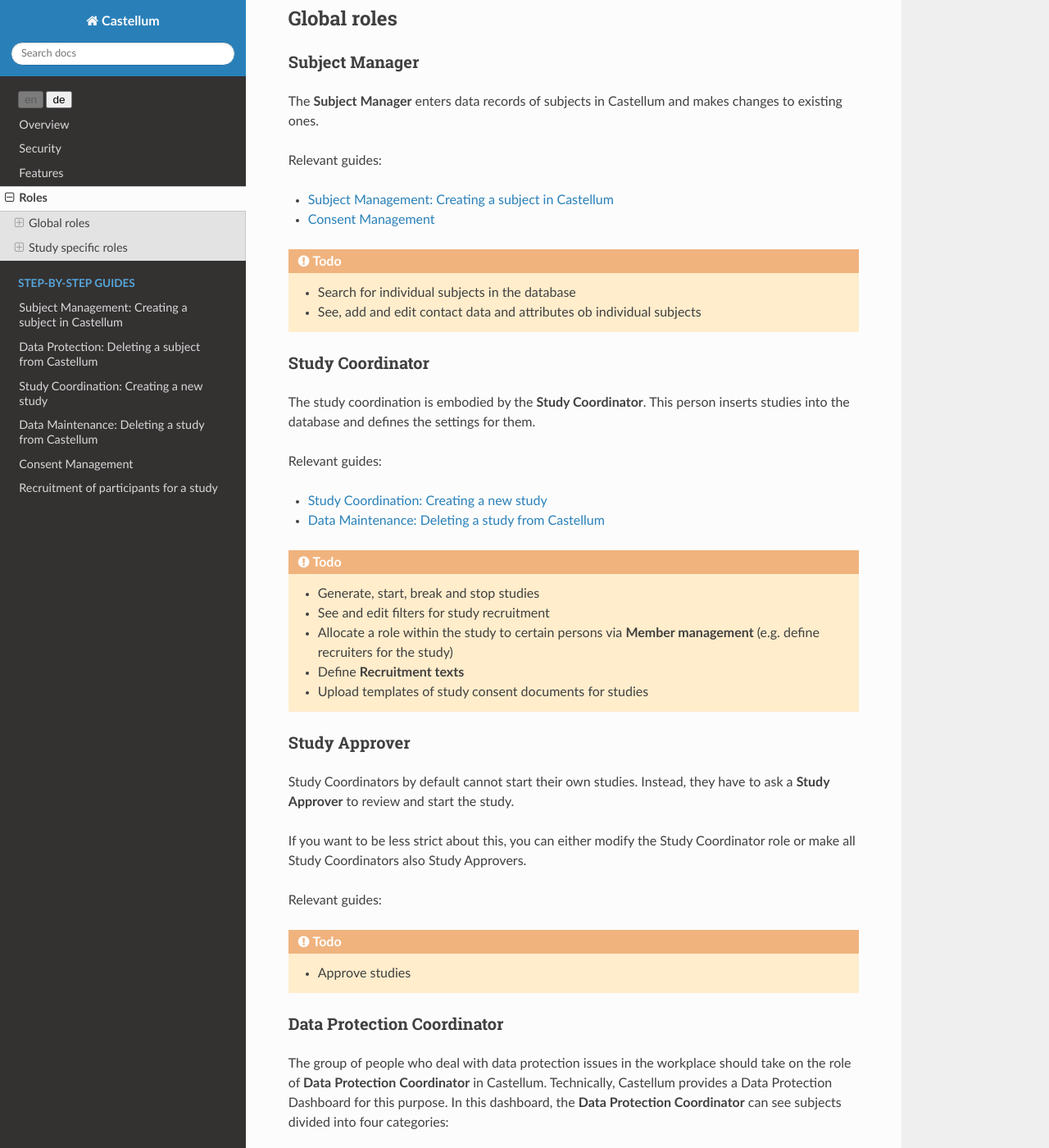
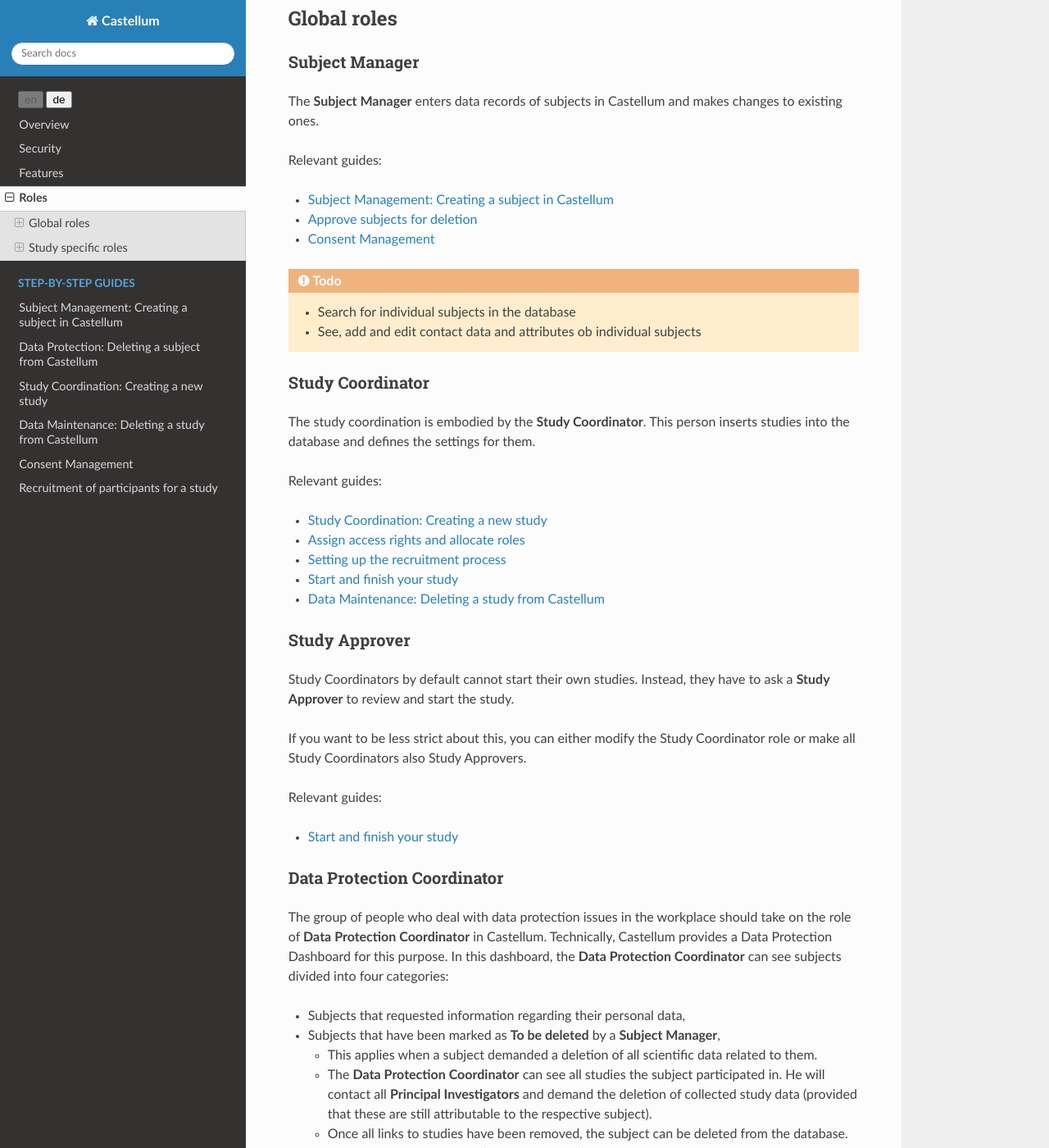
Before and after one commit to DouglasNeuroInformatics/castellum, a Sphinx documentation site: the page built from source/roles.rst, in a window 1280 px wide and 1400 px high, scrolled down 298 px. Shown: the whole window at 82% size. Built offline with Sphinx 7.4.7 and the Read the Docs theme 2.0.0, drawn with Linux system fonts in a browser that asks for light colours; some of the changed text lies outside the part shown.

Commit message:
add more refs

```diff
--- a/source/features.rst
+++ b/source/features.rst
@@ -11,6 +11,7 @@ e.g. to export or delete all of it on request.
 Relevant guides:
 
 -   :ref:`subject-create`
+-   :ref:`subject-to-be-deleted`
 -   :ref:`subject-delete`
 -   :ref:`study-create`
 -   :ref:`study-delete`
@@ -34,6 +35,7 @@ Relevant guides:
 
 -   :ref:`consent`
 -   :ref:`recruitment`
+-   :ref:`study-recruitment-settings`
 
 .. TODO::
 
--- a/source/guides/study-management.rst
+++ b/source/guides/study-management.rst
@@ -187,6 +191,9 @@ To delegate roles amongst different people, proceed as follows:
 
 4.  Select the role you want to assign to the selected person and click on **Save**
 
+
+.. _study-start:
+.. _study-finish:
 
 Start and finish your study
 ---------------------------
--- a/source/guides/subject-management.rst
+++ b/source/guides/subject-management.rst
@@ -153,6 +153,8 @@ In order to create a potential subject in Castellum, please proceed as follows:
     -   When you found the study the subject participated in, click on **Add to study**
 
 
+.. _subject-to-be-deleted:
+
 Approve subjects for deletion
 ------------------------------
 
--- a/source/roles.rst
+++ b/source/roles.rst
@@ -38,16 +39,10 @@ inserts studies into the database and defines the settings for them.
 Relevant guides:
 
 -   :ref:`study-create`
+-   :ref:`study-members`
+-   :ref:`study-recruitment-settings`
+-   :ref:`study-finish`
 -   :ref:`study-delete`
-
-.. TODO::
-
-    -   Generate, start, break and stop studies
-    -   See and edit filters for study recruitment
-    -   Allocate a role within the study to certain persons via **Member management**
-        (e.g. define recruiters for the study)
-    -   Define **Recruitment texts**
-    -   Upload templates of study consent documents for studies
 
 Study Approver
 ~~~~~~~~~~~~~~
@@ -60,9 +55,7 @@ Coordinator role or make all Study Coordinators also Study Approvers.
 
 Relevant guides:
 
-.. TODO::
-
-    -   Approve studies
+-   :ref:`study-start`
 
 Data Protection Coordinator
 ~~~~~~~~~~~~~~~~~~~~~~~~~~~
```
Also changed, not shown: other parts of source/guides/study-management.rst (+4 -0 lines), other parts of source/roles.rst (+2 -1 lines).
